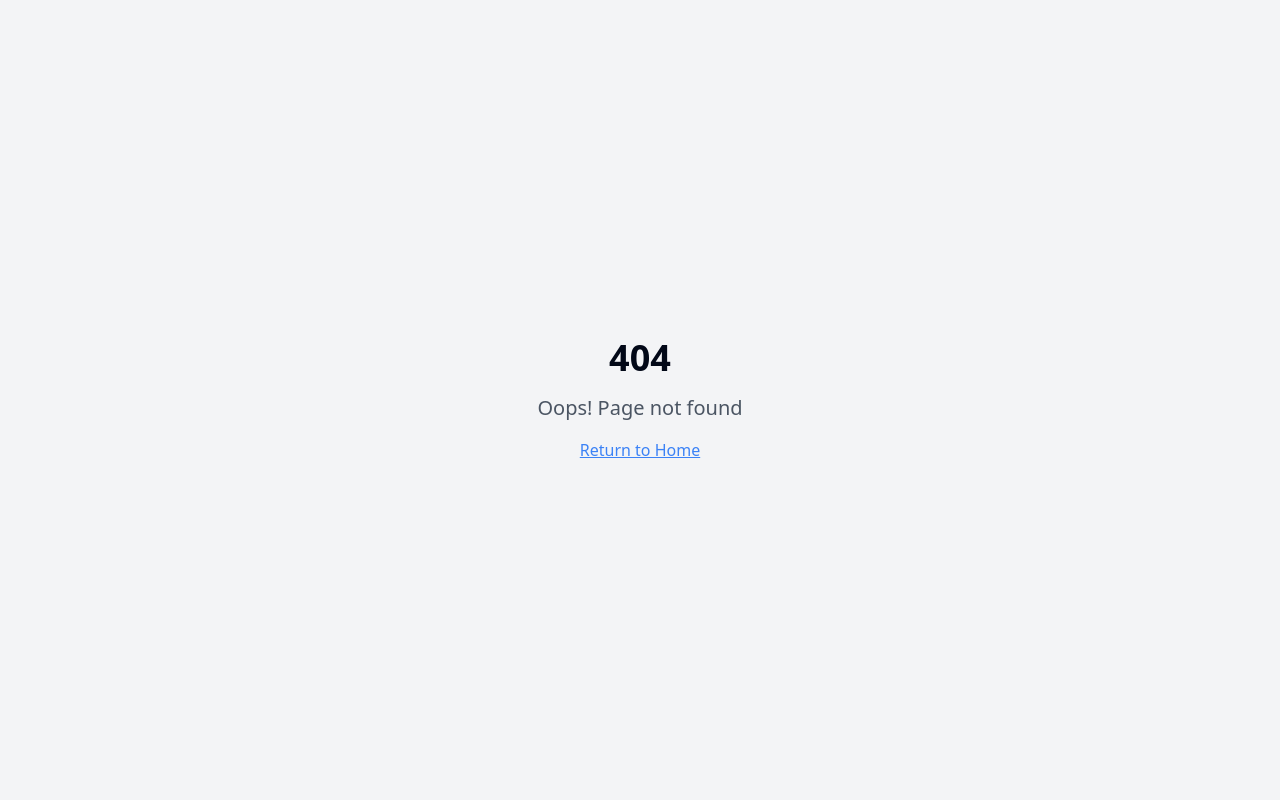
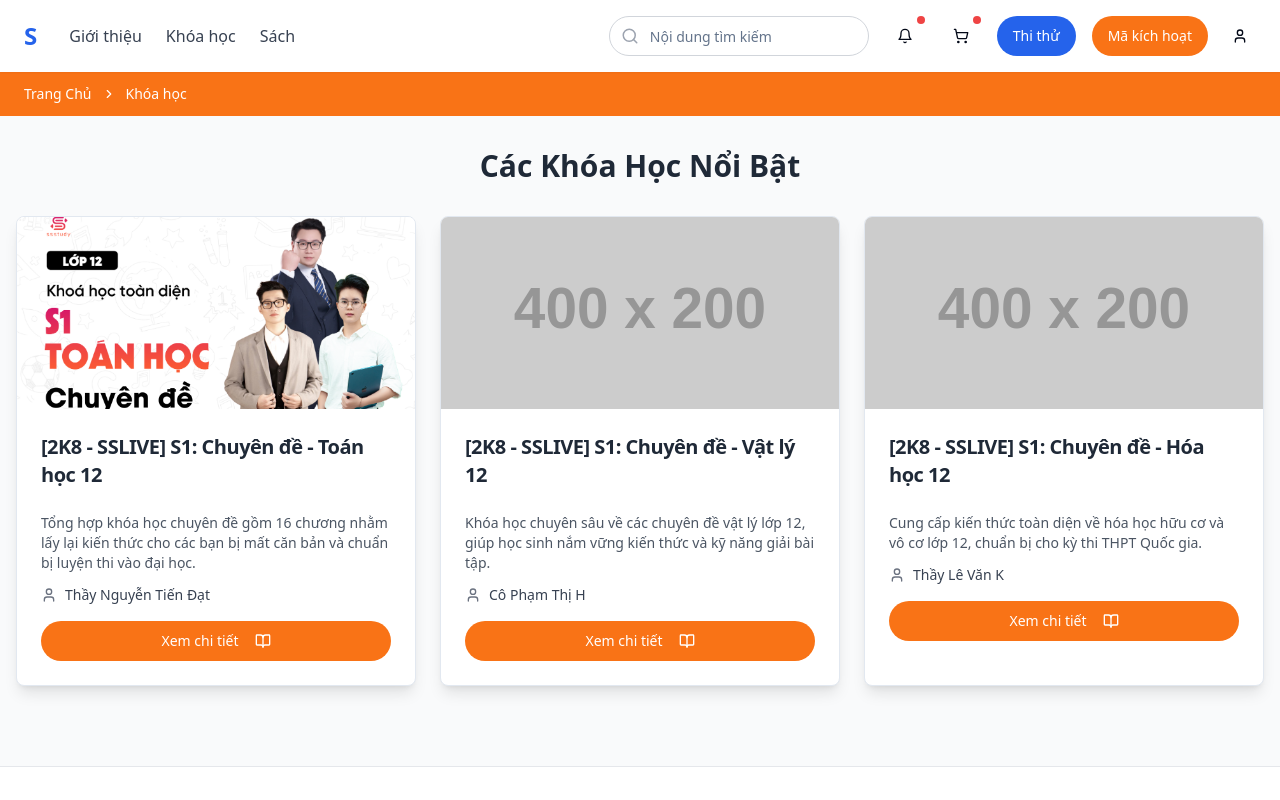
Before and after one commit to hoangminhhn/SSStudy2, a React (Vite) app: page /courses in a window 1280 px wide. Before the commit this address had no page. Shown: the top 800 px of the page. Built offline with nearby package versions, Linux system fonts and the light colour scheme.

Commit message:
[dyad] Thay đổi cấu trúc phân cấp trang - wrote 6 file(s)

```diff
--- a/src/App.tsx
+++ b/src/App.tsx
@@ -3,10 +3,12 @@ import { Toaster as Sonner } from "@/components/ui/sonner";
 import { TooltipProvider } from "@/components/ui/tooltip";
 import { QueryClient, QueryClientProvider } from "@tanstack/react-query";
 import { BrowserRouter, Routes, Route } from "react-router-dom";
-import Index from "./pages/Index";
+import Index from "./pages/Index"; // This is now the Home Page
+import CourseListingPage from "./pages/CourseListingPage"; // New Course Listing Page
+import CourseDetailPage from "./pages/CourseDetailPage"; // Course Detail Page
+import LessonDetailPage from "./pages/LessonDetailPage";
+import LessonDetailPageV2 from "./pages/LessonDetailPageV2";
 import NotFound from "./pages/NotFound";
-import LessonDetailPage from "./pages/LessonDetailPage"; // Import the original page
-import LessonDetailPageV2 from "./pages/LessonDetailPageV2"; // Import the new page
 
 const queryClient = new QueryClient();
 
@@ -17,10 +19,11 @@ const App = () => (
       <Sonner />
       <BrowserRouter>
         <Routes>
-          <Route path="/" element={<Index />} />
-          {/* ADD ALL CUSTOM ROUTES ABOVE THE CATCH-ALL "*" ROUTE */}
-          <Route path="/lesson/:lessonId" element={<LessonDetailPage />} /> {/* Original route */}
-          <Route path="/lesson-v2/:lessonId" element={<LessonDetailPageV2 />} /> {/* New route for V2 */}
+          <Route path="/" element={<Index />} /> {/* Home Page */}
+          <Route path="/courses" element={<CourseListingPage />} /> {/* Course Listing Page */}
+          <Route path="/courses/:courseId" element={<CourseDetailPage />} /> {/* Course Detail Page */}
+          <Route path="/lesson/:lessonId" element={<LessonDetailPage />} />
+          <Route path="/lesson-v2/:lessonId" element={<LessonDetailPageV2 />} />
           <Route path="*" element={<NotFound />} />
         </Routes>
       </BrowserRouter>
--- a/src/components/layout/BreadcrumbNav.tsx
+++ b/src/components/layout/BreadcrumbNav.tsx
@@ -33,7 +33,7 @@ const BreadcrumbNav: React.FC<BreadcrumbNavProps> = ({ courseTitle, lessonTitle
           </BreadcrumbSeparator>
           <BreadcrumbItem>
             <BreadcrumbLink asChild>
-              <Link to="/courses" className="text-white hover:text-gray-200">
+              <Link to="/courses" className="text-white hover:text-gray-200"> {/* Updated link */}
                 Khóa học
               </Link>
             </BreadcrumbLink>
--- a/src/components/layout/Header.tsx
+++ b/src/components/layout/Header.tsx
@@ -19,7 +19,7 @@ const Header = () => {
           <Link to="#" className="text-gray-700 hover:text-blue-600 font-medium">
             Giới thiệu
           </Link>
-          <Link to="#" className="text-gray-700 hover:text-blue-600 font-medium">
+          <Link to="/courses" className="text-gray-700 hover:text-blue-600 font-medium"> {/* Updated link */}
             Khóa học
           </Link>
           <Link to="#" className="text-gray-700 hover:text-blue-600 font-medium">
--- a/src/pages/CourseDetailPage.tsx
+++ b/src/pages/CourseDetailPage.tsx
@@ -1,6 +1,7 @@
 "use client";
 
 import React from "react";
+import { useParams } from "react-router-dom"; // Import useParams
 import Header from "@/components/layout/Header";
 import BreadcrumbNav from "@/components/layout/BreadcrumbNav";
 import CourseHero from "@/components/course/CourseHero";
@@ -9,10 +10,22 @@ import CourseReview from "@/components/course/CourseReview";
 import Footer from "@/components/layout/Footer";
 
 const CourseDetailPage = () => {
+  const { courseId } = useParams<{ courseId: string }>(); // Get courseId from URL
+
+  // In a real application, you would fetch course data based on courseId here.
+  // For now, we'll just display a generic course or use the existing dummy data.
+  // The current CourseHero and CourseContent components don't dynamically load data based on courseId,
+  // so this page will still show the same content, but its URL will be dynamic.
+
+  // You might want to add a check if courseId is valid and display a "Course Not Found" if not.
+  // For this example, we'll assume a valid courseId leads to this page.
+
   return (
     <div className="min-h-screen bg-gray-50 flex flex-col">
       <Header />
-      <BreadcrumbNav />
+      <BreadcrumbNav
+        courseTitle={courseId ? `Khóa học: ${courseId}` : "Chi tiết khóa học"} // Display courseId in breadcrumb
+      />
       <main className="flex-grow container mx-auto px-4 py-8">
         <CourseHero />
         <CourseContent />
--- /dev/null
+++ b/src/pages/CourseListingPage.tsx
@@ -0,0 +1,72 @@
+"use client";
+
+import React from "react";
+import { Link } from "react-router-dom";
+import Header from "@/components/layout/Header";
+import Footer from "@/components/layout/Footer";
+import BreadcrumbNav from "@/components/layout/BreadcrumbNav";
+import { Card, CardContent, CardHeader, CardTitle } from "@/components/ui/card";
+import { Button } from "@/components/ui/button";
+import { BookOpen, User } from "lucide-react";
+
+const CourseListingPage = () => {
+  // Dummy course data for demonstration
+  const courses = [
+    {
+      id: "math-12-s1",
+      title: "[2K8 - SSLIVE] S1: Chuyên đề - Toán học 12",
+      teacher: "Thầy Nguyễn Tiến Đạt",
+      description: "Tổng hợp khóa học chuyên đề gồm 16 chương nhằm lấy lại kiến thức cho các bạn bị mất căn bản và chuẩn bị luyện thi vào đại học.",
+      image: "/images/20250630150800-ugrw2nuezq.png",
+    },
+    {
+      id: "physics-12-s1",
+      title: "[2K8 - SSLIVE] S1: Chuyên đề - Vật lý 12",
+      teacher: "Cô Phạm Thị H",
+      description: "Khóa học chuyên sâu về các chuyên đề vật lý lớp 12, giúp học sinh nắm vững kiến thức và kỹ năng giải bài tập.",
+      image: "https://via.placeholder.com/400x200?text=Physics+Course",
+    },
+    {
+      id: "chemistry-12-s1",
+      title: "[2K8 - SSLIVE] S1: Chuyên đề - Hóa học 12",
+      teacher: "Thầy Lê Văn K",
+      description: "Cung cấp kiến thức toàn diện về hóa học hữu cơ và vô cơ lớp 12, chuẩn bị cho kỳ thi THPT Quốc gia.",
+      image: "https://via.placeholder.com/400x200?text=Chemistry+Course",
+    },
+  ];
+
+  return (
+    <div className="min-h-screen bg-gray-50 flex flex-col">
+      <Header />
+      <BreadcrumbNav />
+      <main className="flex-grow container mx-auto px-4 py-8">
+        <h1 className="text-3xl font-bold text-gray-800 mb-8 text-center">Các Khóa Học Nổi Bật</h1>
+        <div className="grid grid-cols-1 md:grid-cols-2 lg:grid-cols-3 gap-6">
+          {courses.map((course) => (
+            <Card key={course.id} className="shadow-lg rounded-lg overflow-hidden">
+              <img src={course.image} alt={course.title} className="w-full h-48 object-cover" />
+              <CardHeader>
+                <CardTitle className="text-xl font-semibold text-gray-800">{course.title}</CardTitle>
+              </CardHeader>
+              <CardContent>
+                <p className="text-gray-600 text-sm mb-3 line-clamp-3">{course.description}</p>
+                <div className="flex items-center text-gray-700 text-sm mb-4">
+                  <User size={16} className="mr-2 text-gray-500" />
+                  <span>{course.teacher}</span>
+                </div>
+                <Link to={`/courses/${course.id}`}>
+                  <Button className="w-full bg-orange-500 hover:bg-orange-600 text-white rounded-full py-2">
+                    Xem chi tiết <BookOpen size={16} className="ml-2" />
+                  </Button>
+                </Link>
+              </CardContent>
+            </Card>
+          ))}
+        </div>
+      </main>
+      <Footer />
+    </div>
+  );
+};
+
+export default CourseListingPage;
--- a/src/pages/Index.tsx
+++ b/src/pages/Index.tsx
@@ -1,9 +1,34 @@
 "use client";
 
-import CourseDetailPage from "./CourseDetailPage";
+import React from "react";
+import { Link } from "react-router-dom";
+import Header from "@/components/layout/Header";
+import Footer from "@/components/layout/Footer";
+import { Button } from "@/components/ui/button";
 
 const Index = () => {
-  return <CourseDetailPage />;
+  return (
+    <div className="min-h-screen bg-gray-50 flex flex-col">
+      <Header />
+      <main className="flex-grow container mx-auto px-4 py-12 flex flex-col items-center justify-center text-center">
+        <h1 className="text-4xl font-bold text-gray-800 mb-6">Chào mừng đến với SSStudy!</h1>
+        <p className="text-lg text-gray-600 mb-8 max-w-2xl">
+          Nền tảng học tập trực tuyến hàng đầu, cung cấp các khóa học chất lượng cao giúp bạn đạt được mục tiêu học tập.
+        </p>
+        <div className="space-x-4">
+          <Link to="/courses">
+            <Button className="bg-blue-600 hover:bg-blue-700 text-white rounded-full px-8 py-4 text-lg font-semibold">
+              Khám phá Khóa học
+            </Button>
+          </Link>
+          <Button variant="outline" className="text-blue-600 border-blue-600 hover:bg-blue-50 rounded-full px-8 py-4 text-lg font-semibold">
+            Tìm hiểu thêm
+          </Button>
+        </div>
+      </main>
+      <Footer />
+    </div>
+  );
 };
 
 export default Index;
```
